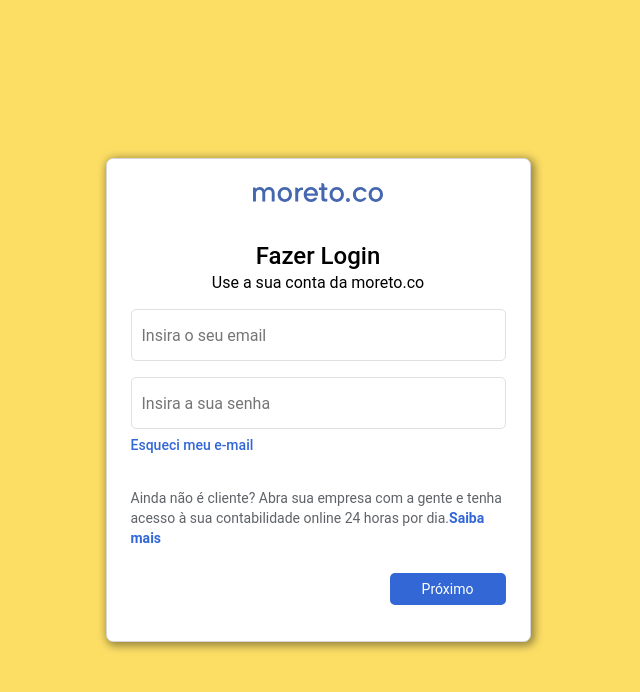
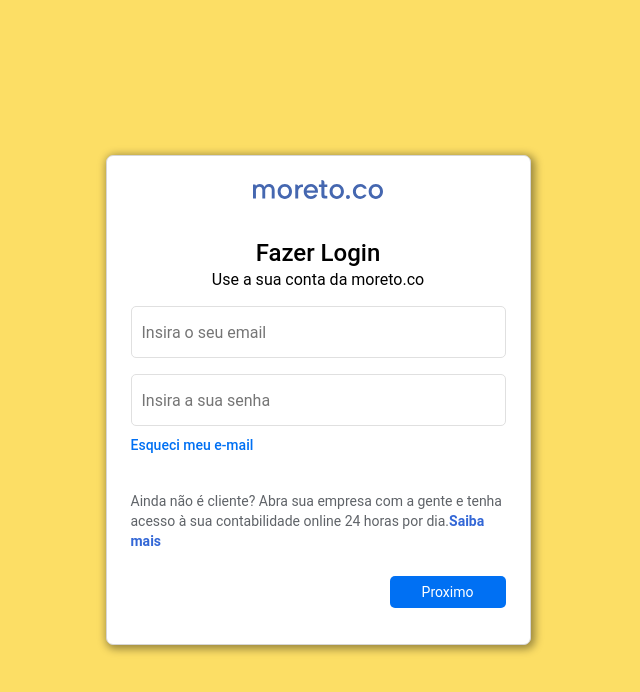
Before and after one commit to diegopollheim/estudos-react, a Next.js app: page / in a window 1280 px wide. Shown: the top 692 px of the page, without its empty margins (322-962 px from the left). Built offline with nearby package versions, Linux system fonts and the light colour scheme.

Commit message:
Index com StyledComponents

```diff
--- a/package.json
+++ b/package.json
@@ -10,7 +10,8 @@
   "dependencies": {
     "next": "12.0.7",
     "react": "17.0.2",
-    "react-dom": "17.0.2"
+    "react-dom": "17.0.2",
+    "styled-components": "^5.3.3"
   },
   "devDependencies": {
     "eslint": "8.5.0",
--- /dev/null
+++ b/src/components/ButtonS/ButtonS.jsx
@@ -0,0 +1,10 @@
+import {StyledButton} from "./style";
+
+export default function ButtonS (props) {
+
+    // console.log(props);
+  const { children, variant } = props;
+  return(
+      <StyledButton variant={variant}>{children}</StyledButton>
+  )
+}
--- /dev/null
+++ b/src/components/ButtonS/style.js
@@ -0,0 +1,33 @@
+import styled, { useTheme } from "styled-components";
+
+export const StyledButton = styled.button`
+  width: fit-content;
+  font-size: 14px;
+  padding: 8px 32px;
+  border-radius: 5px;
+  align-self: flex-end;
+  cursor: pointer;
+
+  ${({ variant }) => handleVariant(variant)}
+`;
+
+const handleVariant = (data) => {
+const theme = useTheme();
+
+    switch (data) {
+    case "link":
+      return `
+        background: none;
+        color: ${theme.colors.primary};
+        width: fit-content;
+        padding: 0;
+        font-weight: 500;
+        `;
+
+    case "filled":
+      return `
+        background-color: ${theme.colors.primary};
+        color: white;
+        `;
+    }
+};
--- a/src/components/FormLogin/FormLogin.jsx
+++ b/src/components/FormLogin/FormLogin.jsx
@@ -1,11 +1,10 @@
 import styles from "./FormLogin.module.css";
 import Button from "../Button/Button";
+import ButtonS from "../ButtonS/ButtonS";
 
 export default function FormLogin() {
-
-
   function clicou() {
-    alert('clique')
+    alert("clique");
   }
 
   return (
@@ -29,9 +28,10 @@
             type="password"
             placeholder="Insira a sua senha"
           />
-          <button className={styles.FormLogin__RememberEmail}>
-            Esqueci meu e-mail
-          </button>
+          <div className={styles.FormLogin__RememberEmail}>
+            <ButtonS variant="link">Esqueci meu e-mail</ButtonS>
+          </div>
+
           <span className={styles.FormLogin__NewClient}>
             Ainda não é cliente? Abra sua empresa com a gente e tenha acesso à
             sua contabilidade online 24 horas por dia.
@@ -39,9 +39,7 @@
               Saiba mais
             </a>
           </span>
-          <Button clicar={clicou}>
-            Próximo
-          </Button>
+          <ButtonS variant="filled">Proximo</ButtonS>
         </div>
       </div>
     </div>
--- a/src/components/FormLogin/FormLogin.module.css
+++ b/src/components/FormLogin/FormLogin.module.css
@@ -90,12 +90,6 @@
 
 .FormLogin__RememberEmail {
     margin-top: 8px;
-    font-size: 14px;
-    text-align: left;
-    font-weight: 500;
-    color: #3367d6;
-    cursor: pointer;
-    width: fit-content;
 }
 
 .FormLogin__RememberEmail a:hover {
--- a/src/pages/_app.js
+++ /dev/null
@@ -1,7 +0,0 @@
-import '../styles/reset.css'
-
-function MyApp({ Component, pageProps }) {
-  return <Component {...pageProps} />
-}
-
-export default MyApp
--- /dev/null
+++ b/src/pages/_app.jsx
@@ -0,0 +1,23 @@
+import { ThemeProvider, createGlobalStyle} from "styled-components";
+import "../styles/reset.css";
+import temaDiego from "/src/styles/theme"
+
+const GlobalStyle = createGlobalStyle`
+  body {
+    margin: 0;
+    padding: 0;
+    box-sizing: border-box;
+  }
+`
+function MyApp({ Component, pageProps }) {
+  return (
+    <>
+    <GlobalStyle />
+    <ThemeProvider theme={temaDiego}>
+      <Component {...pageProps} />
+    </ThemeProvider>
+    </>
+  );
+}
+
+export default MyApp;
--- /dev/null
+++ b/src/pages/_document.js
@@ -0,0 +1,30 @@
+import Document from 'next/document'
+import { ServerStyleSheet } from 'styled-components'
+
+export default class MyDocument extends Document {
+  static async getInitialProps(ctx) {
+    const sheet = new ServerStyleSheet()
+    const originalRenderPage = ctx.renderPage
+
+    try {
+      ctx.renderPage = () =>
+        originalRenderPage({
+          enhanceApp: (App) => (props) =>
+            sheet.collectStyles(<App {...props} />),
+        })
+
+      const initialProps = await Document.getInitialProps(ctx)
+      return {
+        ...initialProps,
+        styles: (
+          <>
+            {initialProps.styles}
+            {sheet.getStyleElement()}
+          </>
+        ),
+      }
+    } finally {
+      sheet.seal()
+    }
+  }
+}
--- /dev/null
+++ b/src/styles/theme.js
@@ -0,0 +1,11 @@
+const themeMoreto = {
+    colors: {
+      primary: "#0070f3",
+      secondary: "#40c219",
+    },
+    colorsHover:{
+      primary: "#0B55BD",
+    }
+  };
+
+  export default themeMoreto;
```
Also changed, not shown: src/components/Button/Button.jsx (+2 -7 lines), 1 other file (tests, documents, lock files or other folders).
